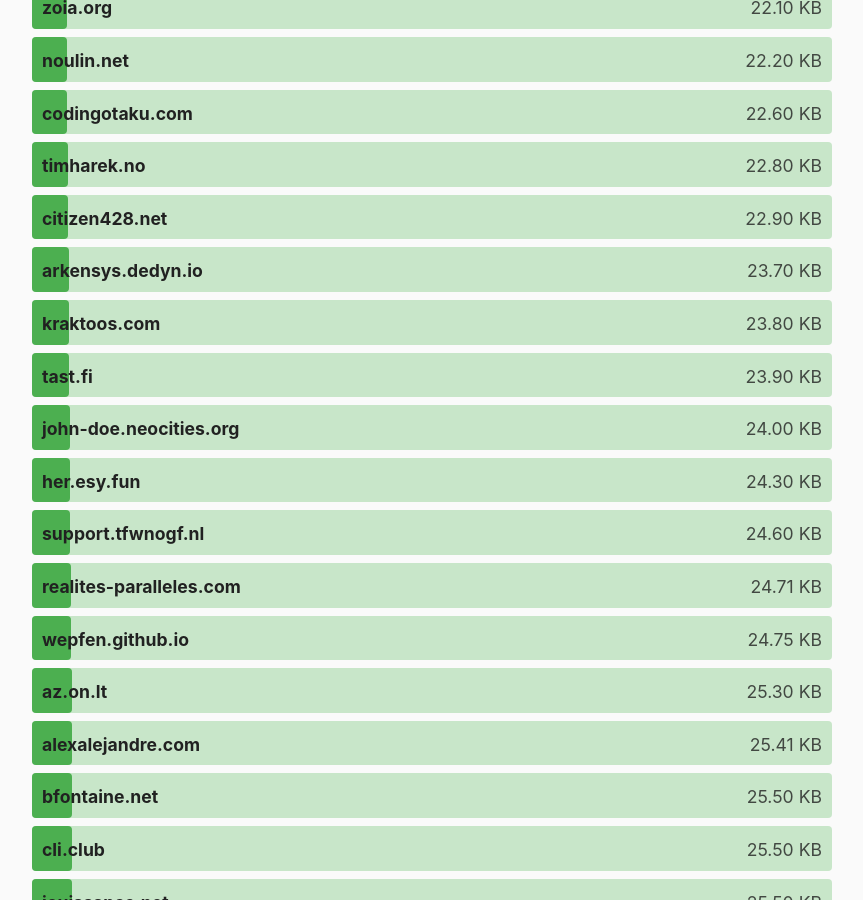
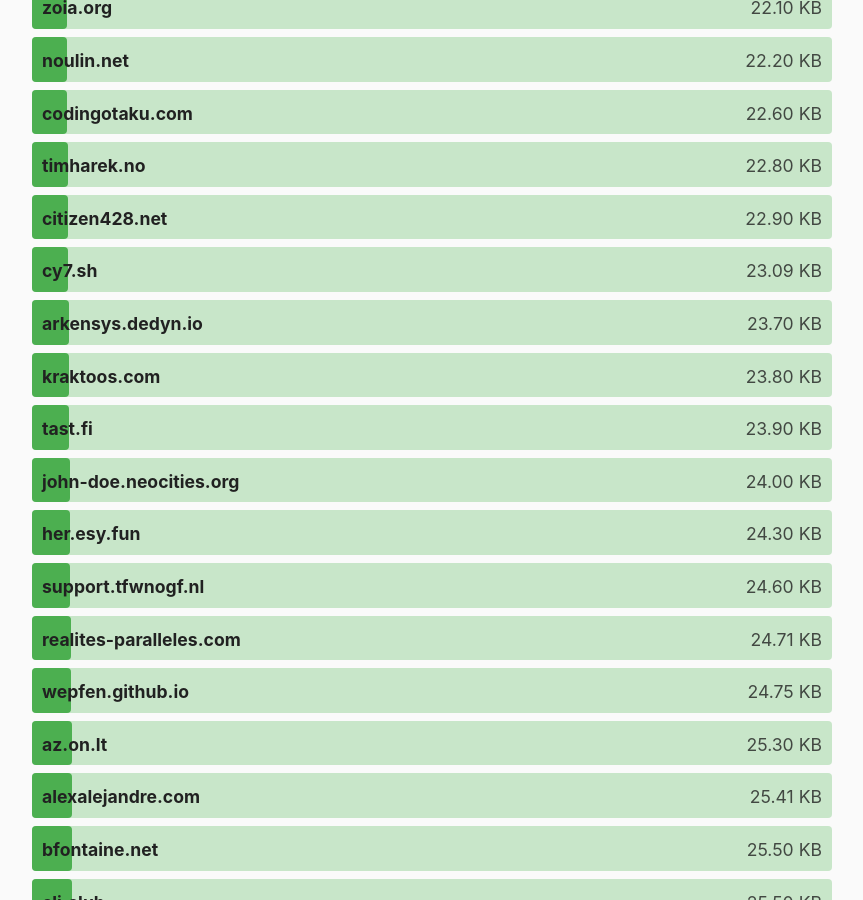
Before and after one commit to kevquirk/512kb.club, a Jekyll site: the page built from index.md, in a window 1280 px wide and 900 px high, scrolled down 11000 px. Shown: the whole window, without its empty margins (208-1071 px from the left). Built offline with Jekyll 4.4.1, drawn with Linux system fonts in a browser that asks for light colours.

Commit message:
add cy7.sh

```diff
--- a/_data/sites.yml
+++ b/_data/sites.yml
@@ -4412,3 +4412,8 @@
   url: https://zwieratko.sk/
   size: 28.07
   last_checked: 2024-02-11
+
+- domain: cy7.sh
+  url: https://cy7.sh/
+  size: 23.09
+  last_checked: 2024-10-29
```
